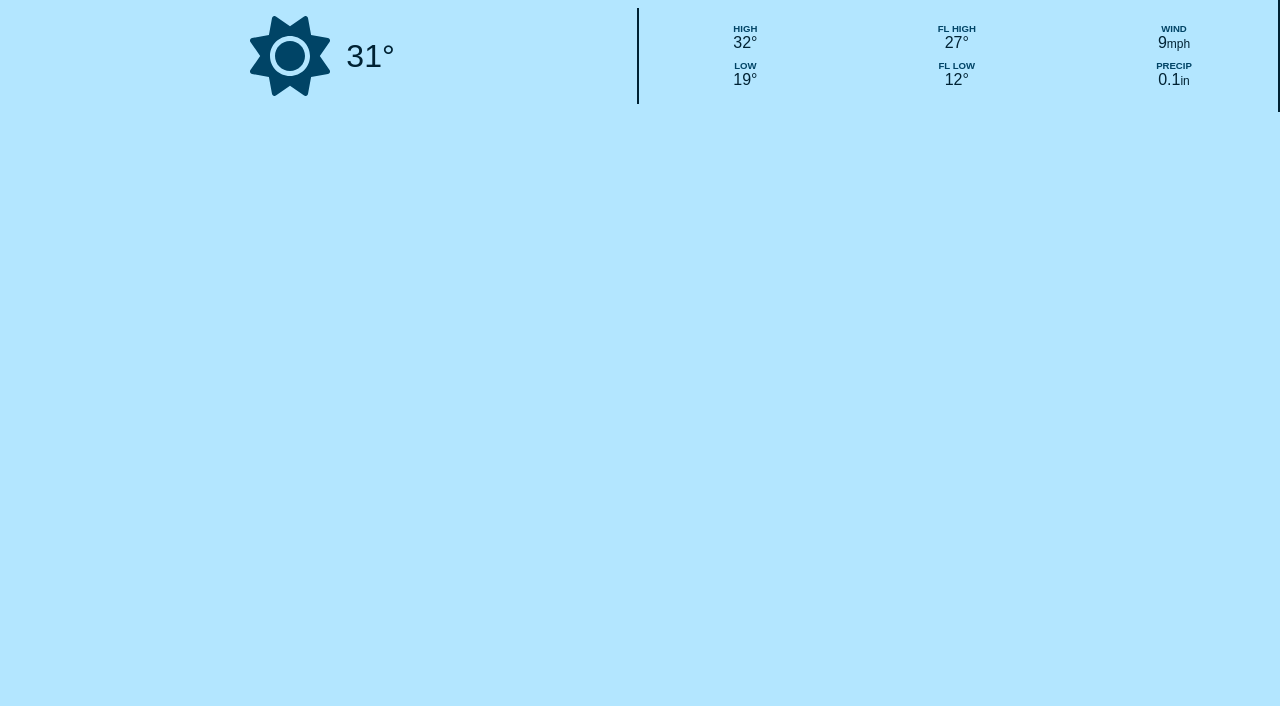
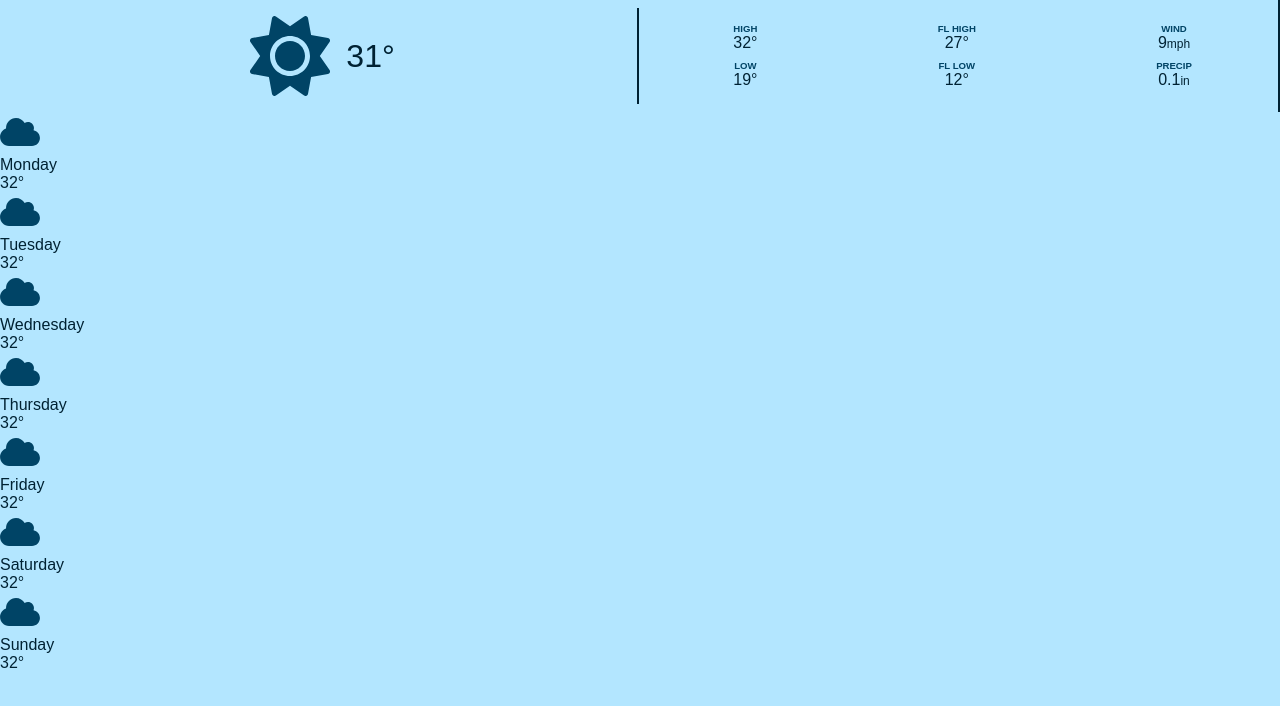
Before and after one commit to Viveks-Practice/Weather-Viewing-Website, a website built with Vite: page index.html in a window 1280 px wide. Built offline with nearby package versions, Linux system fonts and the light colour scheme.

Commit message:
created html for cards that will show the 7 day forecast

```diff
--- a/index.html
+++ b/index.html
@@ -39,6 +39,46 @@
         </div>
       </div>
     </header>
+
+    <section class="day-section" data-day-section>
+      <div class="day-card">
+        <img src="icons/cloud.svg" class="weather-icon" />
+        <div class="day-card-day">Monday</div>
+        <div>32&deg;</div>
+      </div>
+      <div class="day-card">
+        <img src="icons/cloud.svg" class="weather-icon" />
+        <div class="day-card-day">Tuesday</div>
+        <div>32&deg;</div>
+      </div>
+      <div class="day-card">
+        <img src="icons/cloud.svg" class="weather-icon" />
+        <div class="day-card-day">Wednesday</div>
+        <div>32&deg;</div>
+      </div>
+      <div class="day-card">
+        <img src="icons/cloud.svg" class="weather-icon" />
+        <div class="day-card-day">Thursday</div>
+        <div>32&deg;</div>
+      </div>
+      <div class="day-card">
+        <img src="icons/cloud.svg" class="weather-icon" />
+        <div class="day-card-day">Friday</div>
+        <div>32&deg;</div>
+      </div>
+      <div class="day-card">
+        <img src="icons/cloud.svg" class="weather-icon" />
+        <div class="day-card-day">Saturday</div>
+        <div>32&deg;</div>
+      </div>
+      <div class="day-card">
+        <img src="icons/cloud.svg" class="weather-icon" />
+        <div class="day-card-day">Sunday</div>
+        <div>32&deg;</div>
+      </div>
+    </section>
+
+    <template></template>
     <script type="module" src="/main.js"></script>
   </body>
 </html>
```
